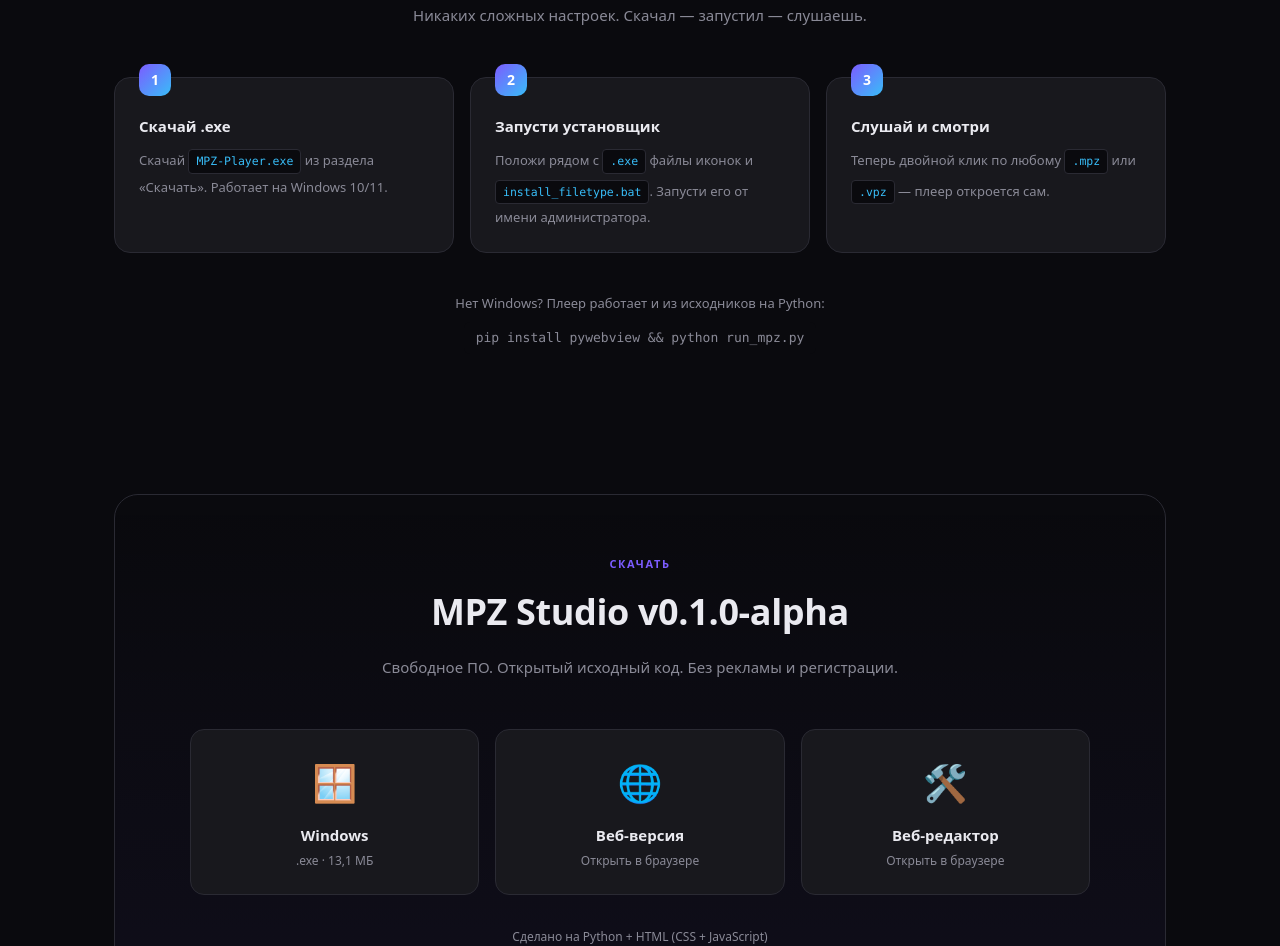
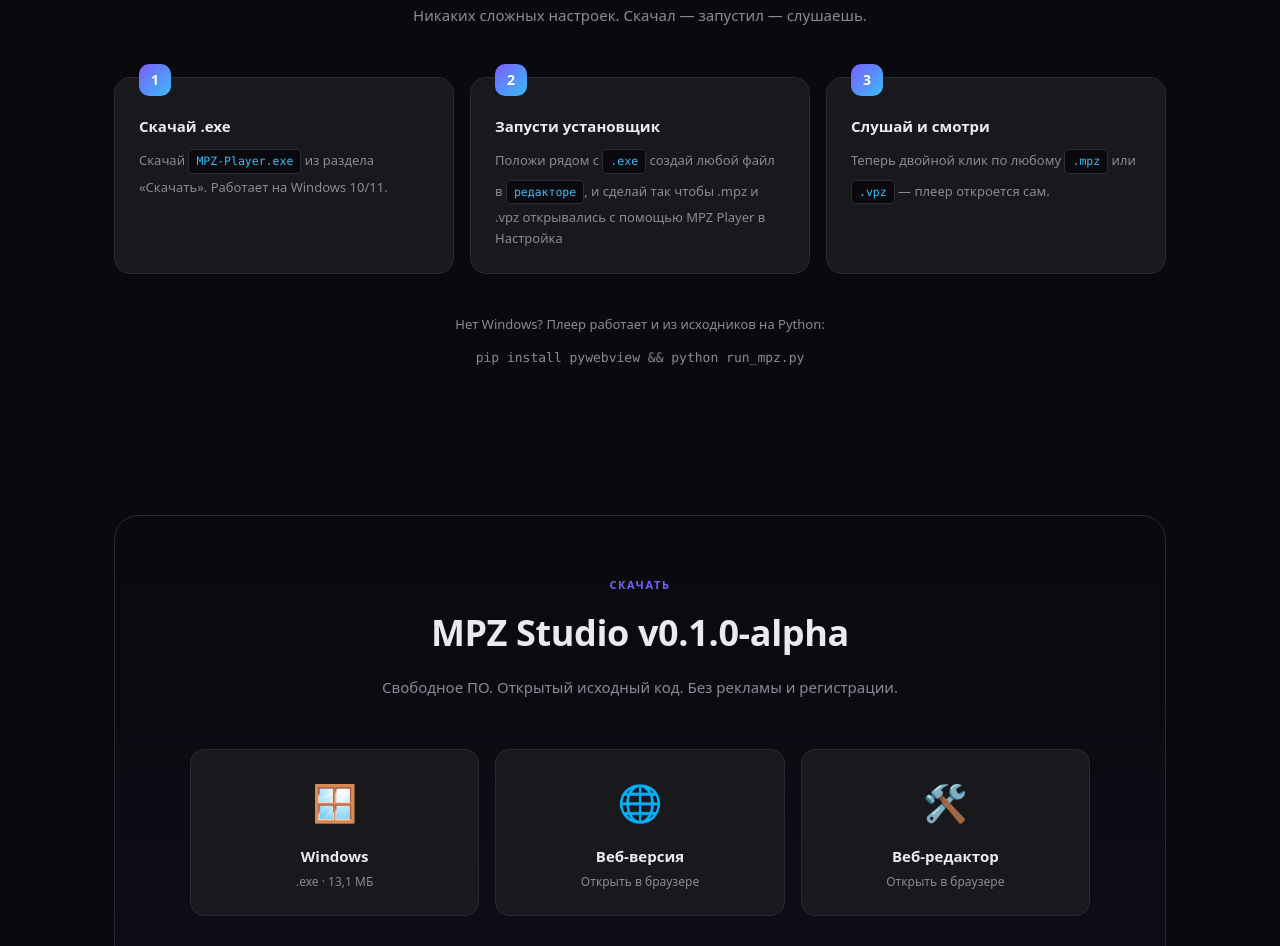
Before and after one commit to levkryzankov-spec/mpz-studio, a plain HTML site: page index.html in a window 1280 px wide. Shown: the part 3010-3956 px from the top of the page. Drawn offline with Linux system fonts and the light colour scheme.

Commit message:
Update index.html

```diff
--- a/index.html
+++ b/index.html
@@ -791,7 +791,7 @@
       <div class="step">
         <div class="step-num">2</div>
         <h3>Запусти установщик</h3>
-        <p>Положи рядом с <code>.exe</code> файлы иконок и <code>install_filetype.bat</code>. Запусти его от имени администратора.</p>
+        <p>Положи рядом с <code>.exe</code> создай любой файл в <code>редакторе</code>, и сделай так чтобы .mpz и .vpz открывались с помощью MPZ Player в Настройка</p>
       </div>
 
       <div class="step">
```
